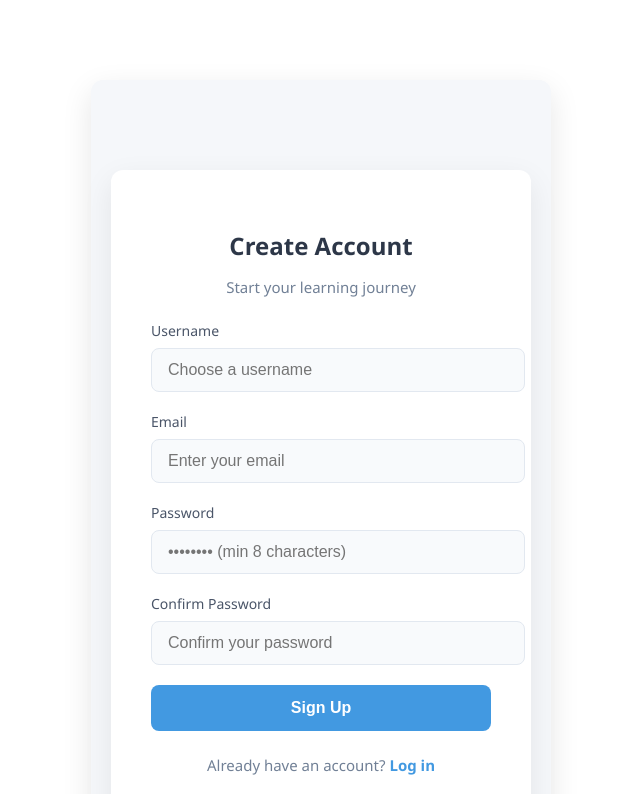
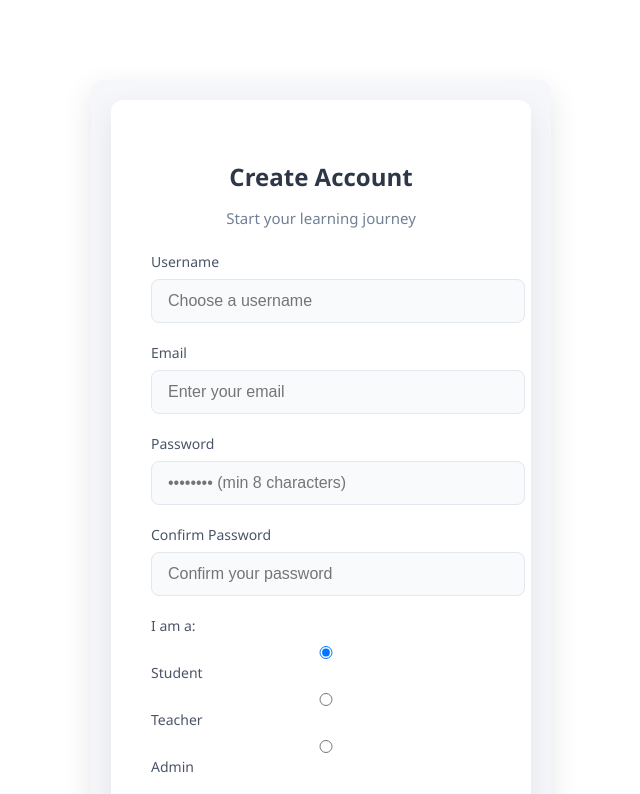
Before and after one commit to jesvinpd/Education_platform, a React (Create React App) app in the folder client/: page /signup in a window 1280 px wide. Shown: the top 794 px of the page, without its empty margins (319-959 px from the left). Built offline with nearby package versions, Linux system fonts and the light colour scheme; no server answers.

Commit message:
signup role

```diff
--- a/client/src/Signup.js
+++ b/client/src/Signup.js
@@ -124,7 +124,42 @@ const Signup = () => {
               autoComplete="new-password"
             />
           </div>
-
+              {/* ✅ Role selection radio buttons */}
+          <div className="input-group radio-group">
+            <label>I am a:</label>
+            <div className="radio-options">
+              <label>
+                <input
+                  type="radio"
+                  name="role"
+                  value="student"
+                  checked={formData.role === "student"}
+                  onChange={handleChange}
+                />
+                Student
+              </label>
+              <label>
+                <input
+                  type="radio"
+                  name="role"
+                  value="teacher"
+                  checked={formData.role === "teacher"}
+                  onChange={handleChange}
+                />
+                Teacher
+              </label>
+              <label>
+                <input
+                  type="radio"
+                  name="role"
+                  value="admin"
+                  checked={formData.role === "admin"}
+                  onChange={handleChange}
+                />
+                Admin
+              </label>
+            </div>
+          </div>
           <button type="submit" disabled={loading}>
             {loading ? (
               <>
```
